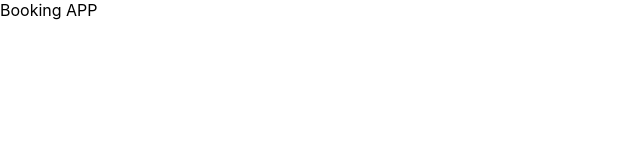
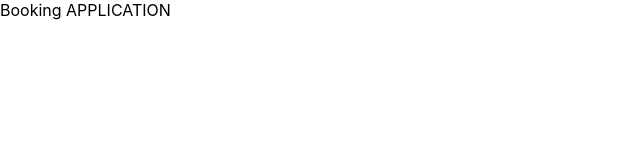
Before and after one commit to JoannaWierzbicka/booking-application, a React (Create React App) app: page / in a window 1280 px wide. Shown: the top 160 px of the page, without its empty margins (0-640 px from the left). Built offline with nearby package versions, Linux system fonts and the light colour scheme.

Commit message:
mui added

```diff
--- a/package.json
+++ b/package.json
@@ -4,6 +4,9 @@
   "version": "0.1.0",
   "private": true,
   "dependencies": {
+    "@emotion/react": "^11.10.5",
+    "@emotion/styled": "^11.10.5",
+    "@mui/material": "^5.10.14",
     "prop-types": "^15.7.2",
     "react": "^17.0.2",
     "react-dom": "^17.0.2",
--- a/src/App.js
+++ b/src/App.js
@@ -3,7 +3,7 @@ import React from 'react'
 export const App = () => {
   return (
     <div>
-      Booking APP
+      Booking APPLICATION
     </div>
   )
 }
```
Also changed, not shown: 1 other file (tests, documents, lock files or other folders).
